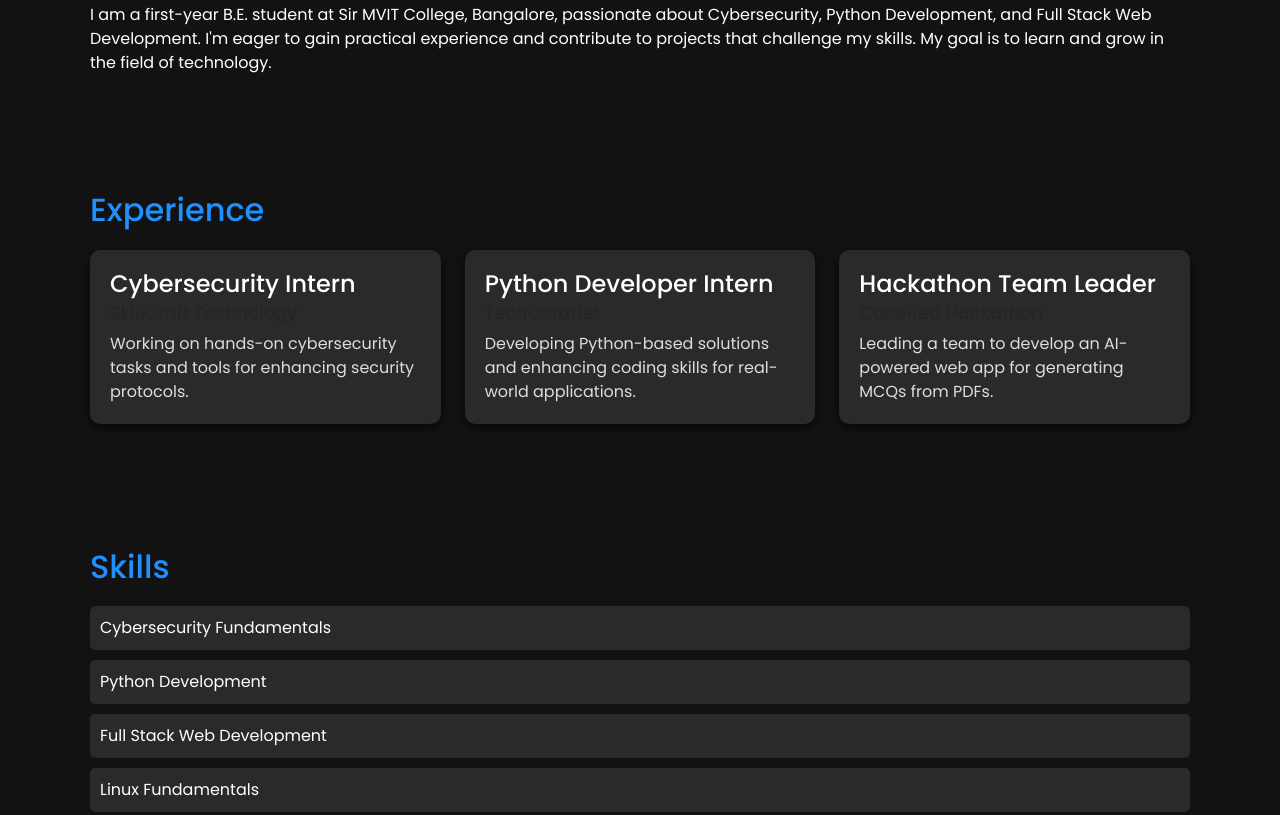
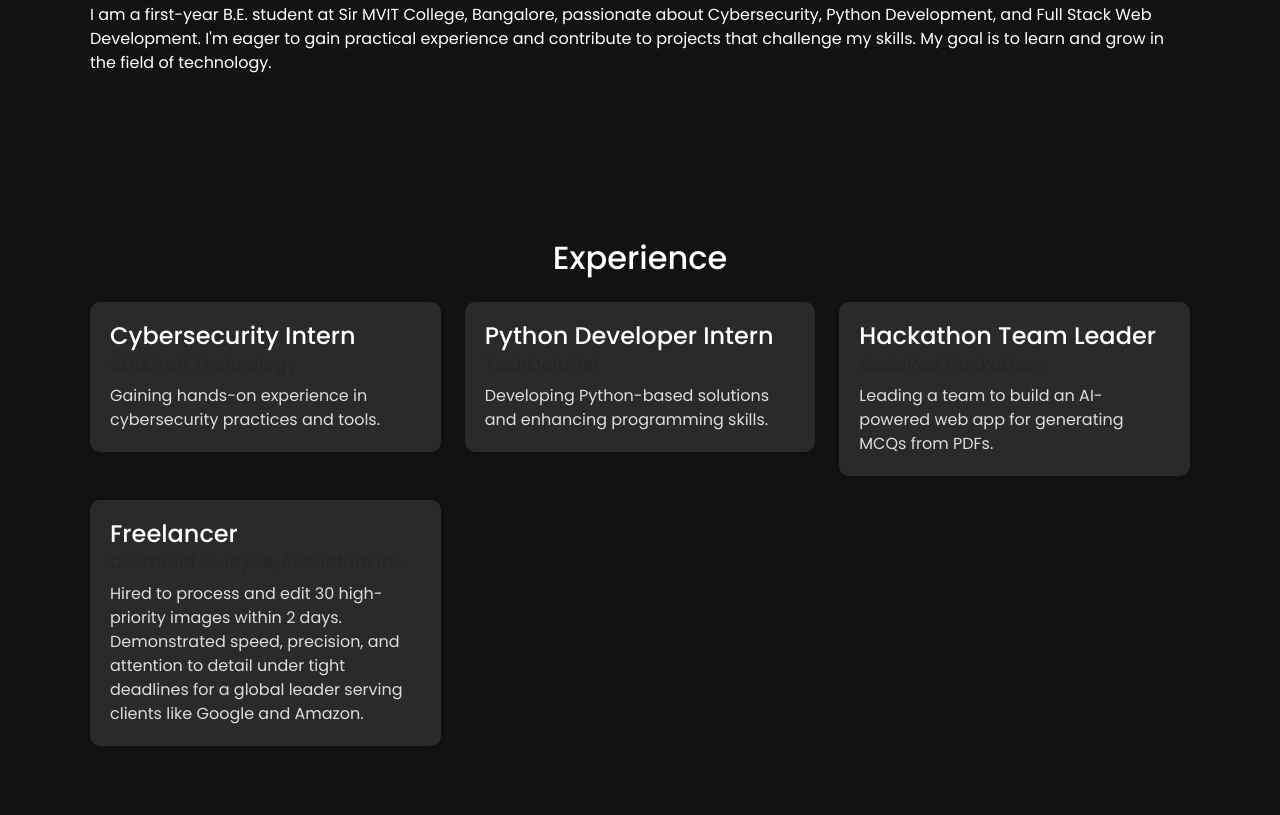
Before and after one commit to ojha13291/ojha13291.github.io, a plain HTML site: page index.html in a window 1280 px wide. Shown: the part 811-1626 px from the top of the page. Drawn offline with nearby package versions, Linux system fonts and the light colour scheme.

Commit message:
Update index.html
added a new experience abt Accenture freelancing

```diff
--- a/index.html
+++ b/index.html
@@ -149,33 +149,48 @@
   </section>
 
   <!-- Experience Section -->
-  <section id="experience" class="container">
-    <h2 class="section-title">Experience</h2>
+<section class="container my-5">
+  <h2 class="text-center mb-4">Experience</h2>
   <div class="row">
-      <div class="col-md-4 mb-4">
-        <div class="card">
+    <!-- Card 1 -->
+    <div class="col-md-4">
+      <div class="card shadow-sm">
         <div class="card-body">
           <h5 class="card-title">Cybersecurity Intern</h5>
           <h6 class="card-subtitle mb-2 text-muted">SkillCraft Technology</h6>
-            <p class="card-text">Working on hands-on cybersecurity tasks and tools for enhancing security protocols.</p>
+          <p class="card-text">Gaining hands-on experience in cybersecurity practices and tools.</p>
         </div>
       </div>
     </div>
-      <div class="col-md-4 mb-4">
-        <div class="card">
+    <!-- Card 2 -->
+    <div class="col-md-4">
+      <div class="card shadow-sm">
         <div class="card-body">
           <h5 class="card-title">Python Developer Intern</h5>
           <h6 class="card-subtitle mb-2 text-muted">TechOctaNet</h6>
-            <p class="card-text">Developing Python-based solutions and enhancing coding skills for real-world applications.</p>
+          <p class="card-text">Developing Python-based solutions and enhancing programming skills.</p>
         </div>
       </div>
     </div>
-      <div class="col-md-4 mb-4">
-        <div class="card">
+    <!-- Card 3 -->
+    <div class="col-md-4">
+      <div class="card shadow-sm">
         <div class="card-body">
           <h5 class="card-title">Hackathon Team Leader</h5>
           <h6 class="card-subtitle mb-2 text-muted">CodeRed Hackathon</h6>
-            <p class="card-text">Leading a team to develop an AI-powered web app for generating MCQs from PDFs.</p>
+          <p class="card-text">Leading a team to build an AI-powered web app for generating MCQs from PDFs.</p>
+        </div>
+      </div>
+    </div>
+    <!-- Card 4 (New Experience) -->
+    <div class="col-md-4 mt-4">
+      <div class="card shadow-sm">
+        <div class="card-body">
+          <h5 class="card-title">Freelancer</h5>
+          <h6 class="card-subtitle mb-2 text-muted">Desmond P. Joyce, Accenture Inc.</h6>
+          <p class="card-text">
+            Hired to process and edit 30 high-priority images within 2 days. Demonstrated speed, precision, and attention to detail under tight deadlines for a global leader serving clients like Google and Amazon.
+          </p>
         </div>
       </div>
     </div>
```
Lines whose indentation alone changed are shown as unchanged.
